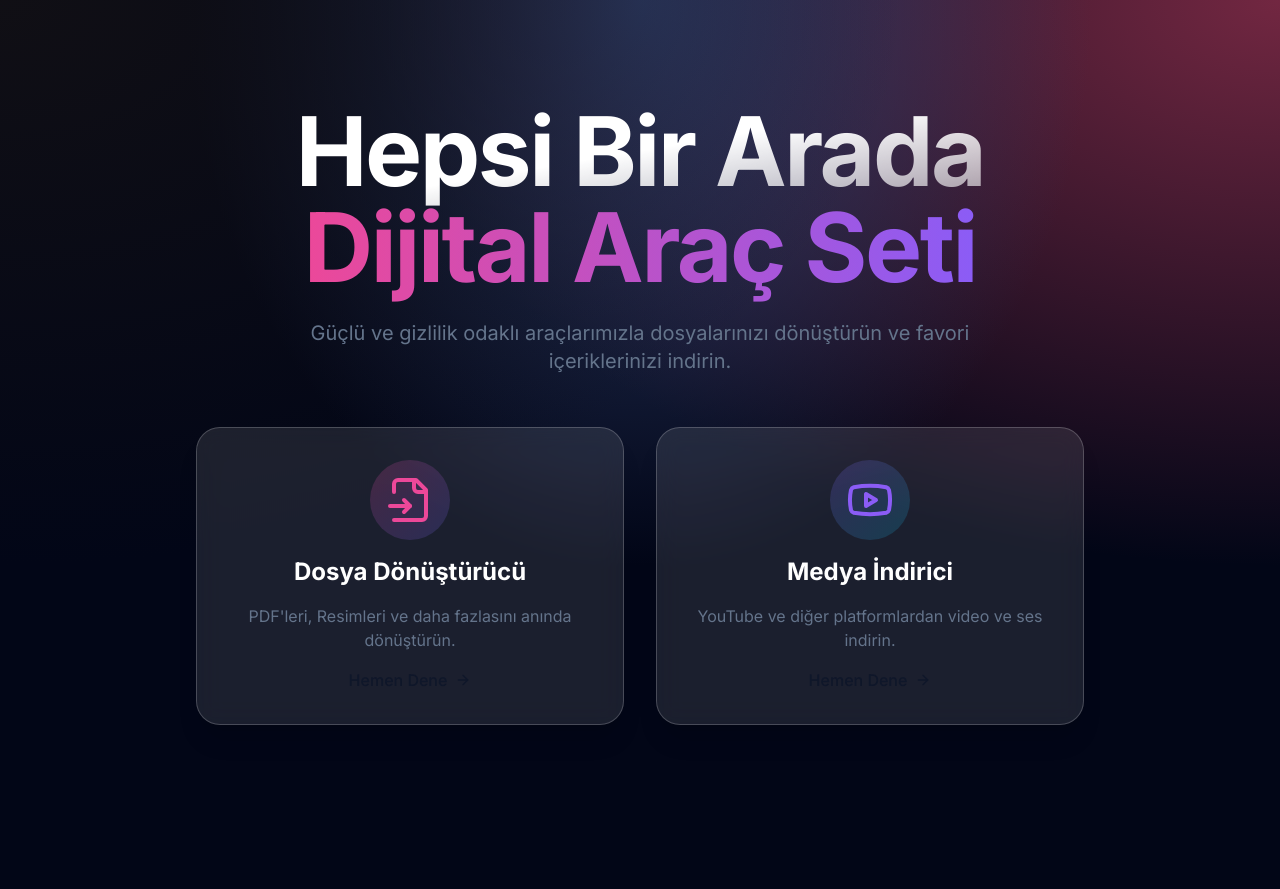
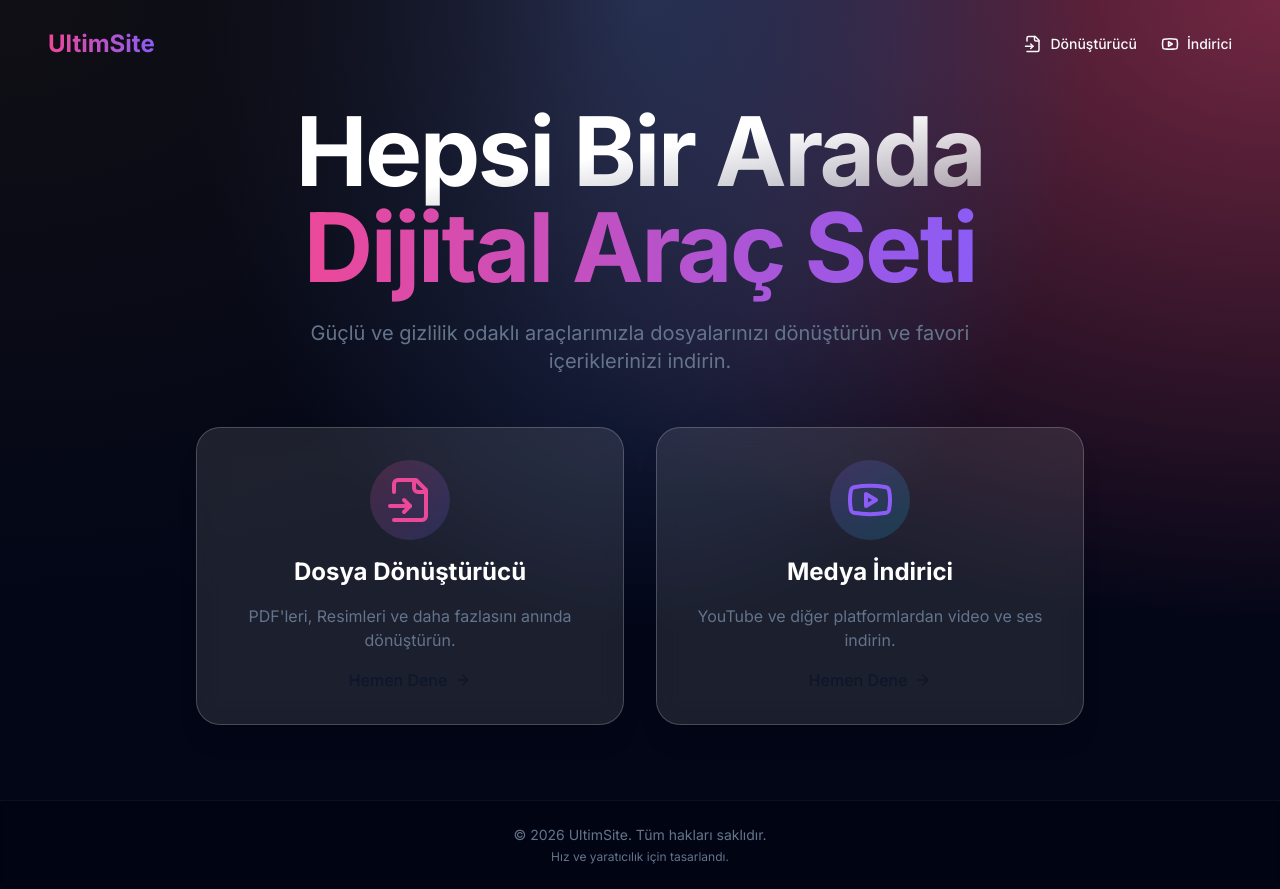
Before and after one commit to Pargusz/ultimsite, a Next.js app: page / in a window 1280 px wide. Before the commit the page ends 800 px from the top, so only its background shows below. Built offline with nearby package versions, Linux system fonts and the light colour scheme.

Commit message:
Switch to Docker deployment for Render (Native FFmpeg/Python support)

```diff
--- a/app/layout.tsx
+++ b/app/layout.tsx
@@ -19,11 +19,11 @@
   return (
     <html lang="en">
       <body className={inter.className}>
-        {/* <Navbar /> */}
+        <Navbar />
         <main className="min-h-screen pt-24 pb-12 px-4">
           {children}
         </main>
-        {/* <Footer /> */}
+        <Footer />
       </body>
     </html>
   );
--- a/next.config.mjs
+++ b/next.config.mjs
@@ -12,6 +12,7 @@
         config.resolve.alias.canvas = false;
         return config;
     },
+    output: 'standalone',
 };
 
 export default nextConfig;
```
Also changed, not shown: 1 other file (tests, documents, lock files or other folders).
